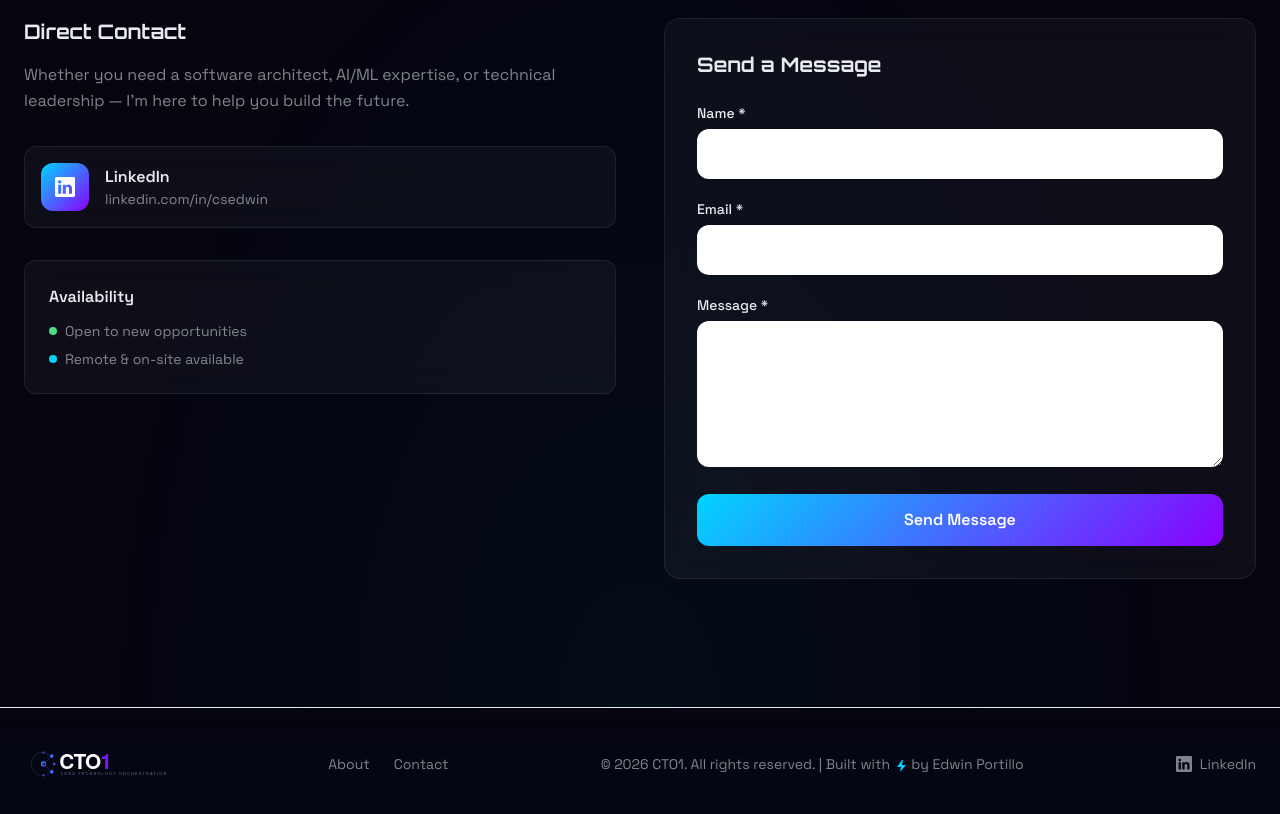
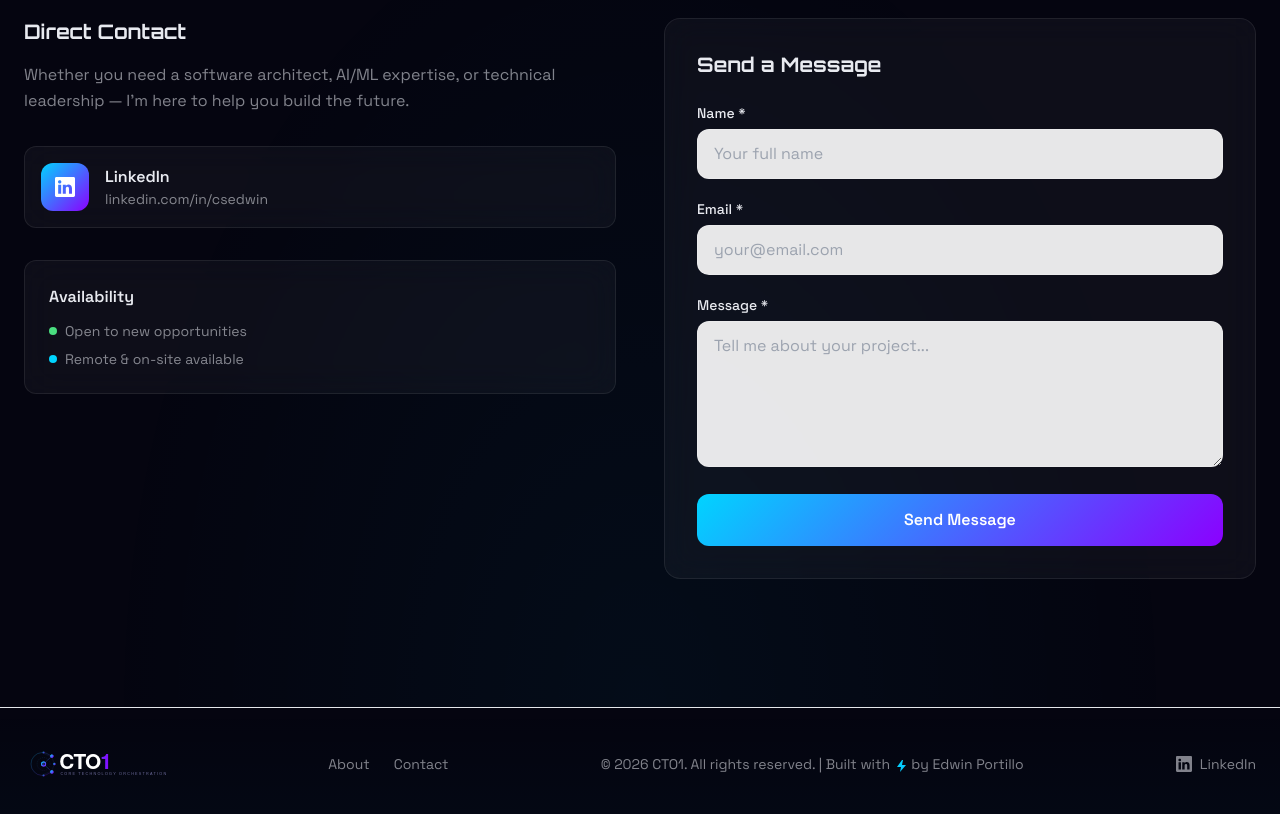
Before and after one commit to edwin-cto1/edwin-portfolio-next, a Next.js app: page / in a window 1280 px wide. Shown: the part 3320-4134 px from the top of the page. Built offline with nearby package versions, Linux system fonts and the light colour scheme.

Commit message:
Contact form: black text on light background

```diff
--- a/app/components/Contact.tsx
+++ b/app/components/Contact.tsx
@@ -235,7 +235,7 @@ export default function Contact() {
                       aria-describedby={errors.name ? 'name-error' : undefined}
                       aria-invalid={!!errors.name}
                       placeholder="Your full name"
-                      className="w-full bg-white/4 border border-white/10 rounded-xl px-4 py-3 text-white placeholder:text-white/30 focus:outline-none focus:border-electric-blue/60 focus:ring-1 focus:ring-electric-blue/40 transition-colors"
+                      className="w-full bg-white/90 border border-white/20 rounded-xl px-4 py-3 text-gray-900 placeholder:text-gray-400 focus:outline-none focus:border-electric-blue/60 focus:ring-1 focus:ring-electric-blue/40 transition-colors"
                     />
                     {errors.name && (
                       <p
@@ -269,7 +269,7 @@ export default function Contact() {
                       }
                       aria-invalid={!!errors.email}
                       placeholder="your@email.com"
-                      className="w-full bg-white/4 border border-white/10 rounded-xl px-4 py-3 text-white placeholder:text-white/30 focus:outline-none focus:border-electric-blue/60 focus:ring-1 focus:ring-electric-blue/40 transition-colors"
+                      className="w-full bg-white/90 border border-white/20 rounded-xl px-4 py-3 text-gray-900 placeholder:text-gray-400 focus:outline-none focus:border-electric-blue/60 focus:ring-1 focus:ring-electric-blue/40 transition-colors"
                     />
                     {errors.email && (
                       <p
@@ -302,7 +302,7 @@ export default function Contact() {
                       }
                       aria-invalid={!!errors.message}
                       placeholder="Tell me about your project..."
-                      className="w-full bg-white/4 border border-white/10 rounded-xl px-4 py-3 text-white placeholder:text-white/30 focus:outline-none focus:border-electric-blue/60 focus:ring-1 focus:ring-electric-blue/40 transition-colors resize-vertical"
+                      className="w-full bg-white/90 border border-white/20 rounded-xl px-4 py-3 text-gray-900 placeholder:text-gray-400 focus:outline-none focus:border-electric-blue/60 focus:ring-1 focus:ring-electric-blue/40 transition-colors resize-vertical"
                     />
                     {errors.message && (
                       <p
```
